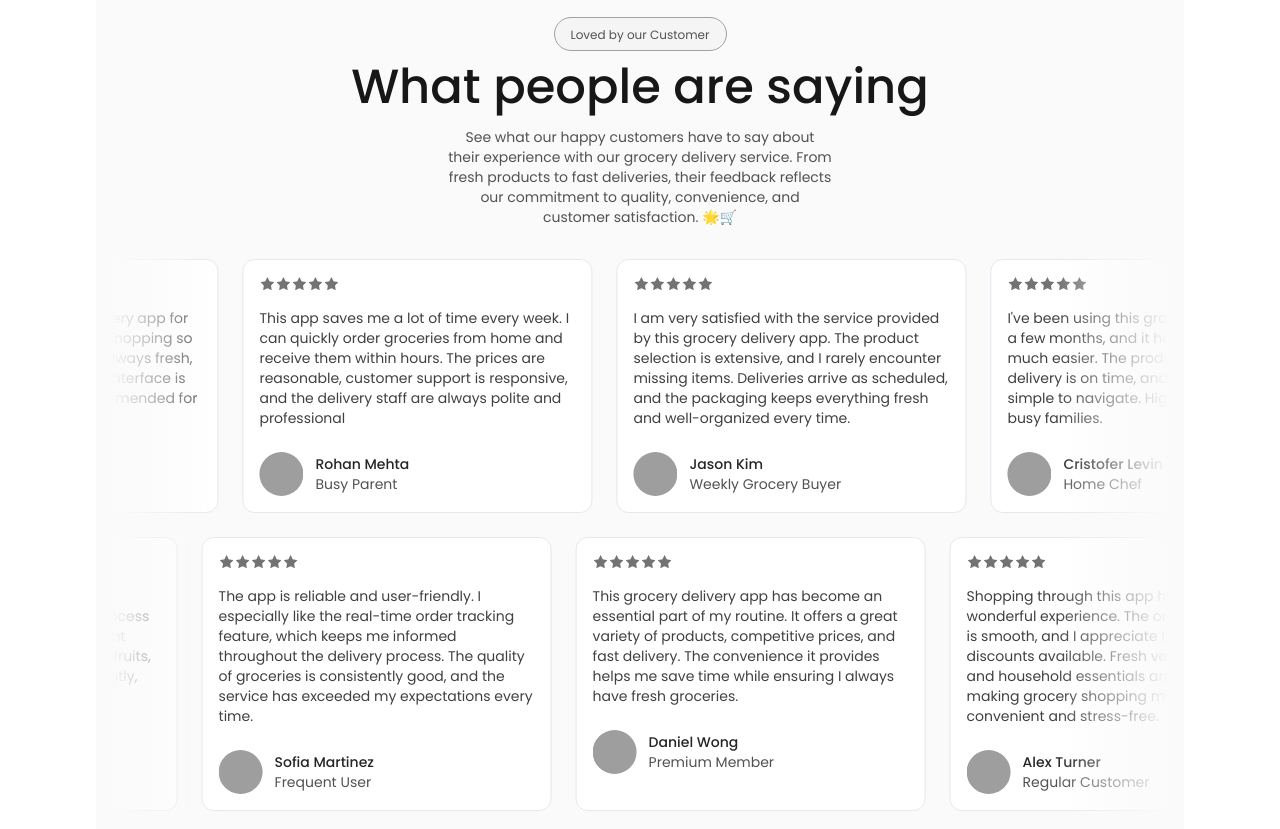
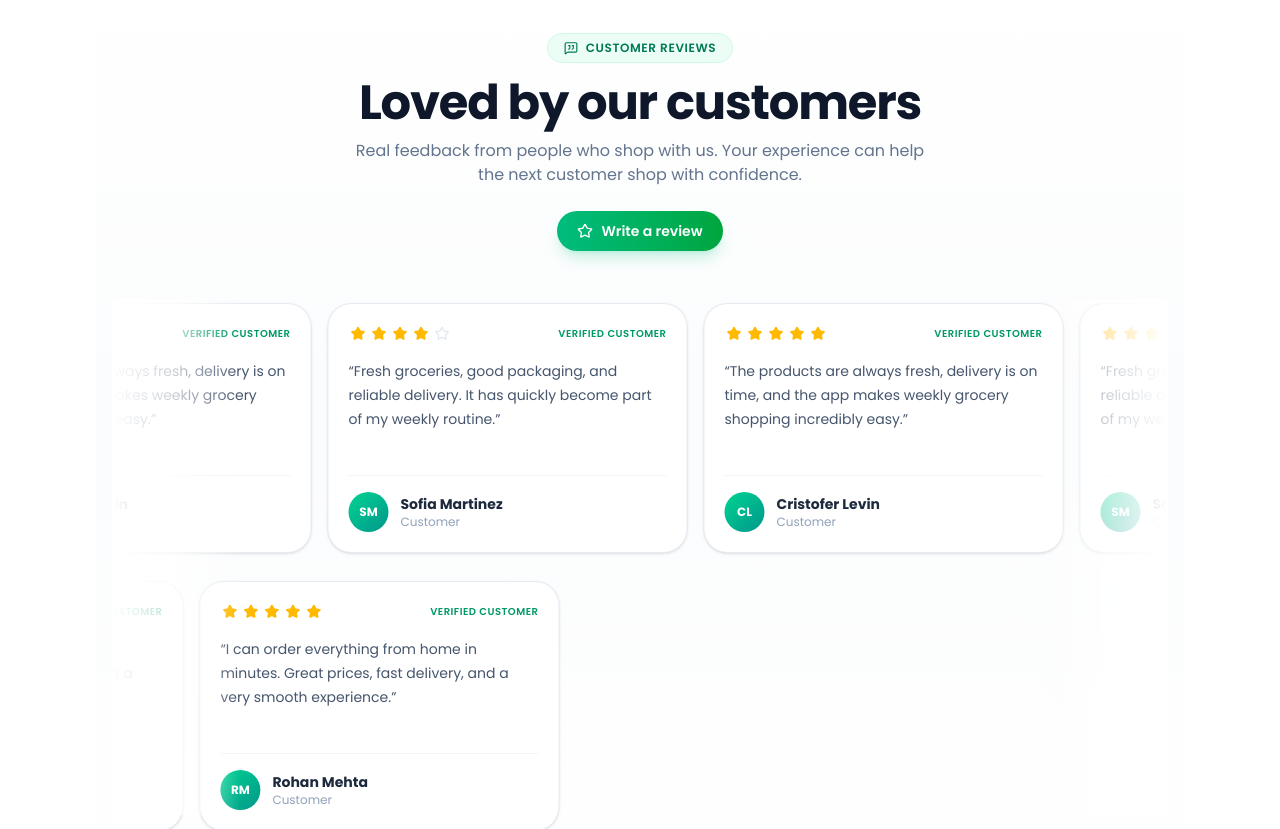
Before and after one commit to duttasirius/ggrocery, a React (Vite) app in the folder client/: page / in a window 1280 px wide. Shown: the part 1720-2549 px from the top of the page. Built offline with nearby package versions, Linux system fonts and the light colour scheme; no server answers; grey boxes are pictures that could not be loaded.

Commit message:
Make customer testimonials dynamic with review submission

```diff
--- a/client/src/components/Testimonial.jsx
+++ b/client/src/components/Testimonial.jsx
@@ -1,168 +1,288 @@
-const Testimonial = () => {
-  const testimonials = [
+import { useEffect, useMemo, useState } from "react";
+import { Check, LoaderCircle, MessageSquareQuote, Pencil, Send, Star, Trash2, X } from "lucide-react";
+import { useAppContext } from "../context/AppContext";
+
+const fallbackReviews = [
   {
-      text: "I've been using this grocery delivery app for a few months, and it has made shopping so much easier. The products are always fresh, delivery is on time, and the app interface is simple to navigate. Highly recommended for busy families.",
+    _id: "demo-1",
     name: "Cristofer Levin",
-      role: "Home Chef",
-      image:
-        "https://images.unsplash.com/photo-1633332755192-727a05c4013d?q=80&w=200",
+    rating: 5,
+    text: "The products are always fresh, delivery is on time, and the app makes weekly grocery shopping incredibly easy.",
   },
   {
-      text: "This app saves me a lot of time every week. I can quickly order groceries from home and receive them within hours. The prices are reasonable, customer support is responsive, and the delivery staff are always polite and professional",
+    _id: "demo-2",
     name: "Rohan Mehta",
-      role: "Busy Parent",
-      image:
-        "https://images.unsplash.com/photo-1535713875002-d1d0cf377fde?q=80&w=200",
+    rating: 5,
+    text: "I can order everything from home in minutes. Great prices, fast delivery, and a very smooth experience.",
   },
   {
-      text: "I am very satisfied with the service provided by this grocery delivery app. The product selection is extensive, and I rarely encounter missing items. Deliveries arrive as scheduled, and the packaging keeps everything fresh and well-organized every time.",
-      name: "Jason Kim",
-      role: "Weekly Grocery Buyer",
-      image:
-        "https://images.unsplash.com/photo-1527980965255-d3b416303d12?w=200&auto=format&fit=crop&q=60",
-    },
-    {
-      text: "Shopping through this app has been a wonderful experience. The ordering process is smooth, and I appreciate the frequent discounts available. Fresh vegetables, fruits, and household essentials arrive promptly, making grocery shopping much more convenient and stress-free.",
-      name: "Alex Turner",
-      role: "Regular Customer",
-      image:
-        "https://images.unsplash.com/photo-1522075469751-3a6694fb2f61?w=200&auto=format&fit=crop&q=60",
-    },
-    {
-      text: "The app is reliable and user-friendly. I especially like the real-time order tracking feature, which keeps me informed throughout the delivery process. The quality of groceries is consistently good, and the service has exceeded my expectations every time.",
+    _id: "demo-3",
     name: "Sofia Martinez",
-      role: "Frequent User",
-      image:
-        "https://images.unsplash.com/photo-1438761681033-6461ffad8d80?q=80&w=100&h=100&auto=format&fit=crop",
-    },
-    {
-      text: "This grocery delivery app has become an essential part of my routine. It offers a great variety of products, competitive prices, and fast delivery. The convenience it provides helps me save time while ensuring I always have fresh groceries.",
-      name: "Daniel Wong",
-      role: "Premium Member",
-      image:
-        "https://raw.githubusercontent.com/prebuiltui/prebuiltui/main/assets/userImage/userImage1.png",
+    rating: 4,
+    text: "Fresh groceries, good packaging, and reliable delivery. It has quickly become part of my weekly routine.",
   },
 ];
 
-  const rows = [
-    { start: 0, end: 3, className: "animate-scroll" },
-    { start: 3, end: 6, className: "animate-scroll-reverse" },
-  ];
+const getInitials = (name = "Customer") =>
+  name
+    .split(" ")
+    .filter(Boolean)
+    .slice(0, 2)
+    .map((part) => part[0]?.toUpperCase())
+    .join("");
 
-  const renderCard = (testimonial, index) => (
-    <div
-      key={index}
-      className="bg-white border border-slate-200 hover:border-slate-300 rounded-xl p-4 shrink-0 w-[350px] max-sm:mx-10"
+const StarRating = ({ rating, interactive = false, onChange }) => (
+  <div className="flex items-center gap-0.5" aria-label={`${rating} out of 5 stars`}>
+    {[1, 2, 3, 4, 5].map((star) => (
+      <button
+        key={star}
+        type={interactive ? "button" : undefined}
+        onClick={() => interactive && onChange(star)}
+        className={interactive ? "rounded-md p-0.5 transition hover:scale-110 focus:outline-none focus:ring-2 focus:ring-emerald-200" : "p-0.5"}
+        aria-label={interactive ? `Rate ${star} stars` : undefined}
       >
-      <div className="flex mb-4">
-        {Array(5)
-          .fill(0)
-          .map((_, i) => (
-            <svg
-              key={i}
-              xmlns="http://www.w3.org/2000/svg"
-              width="16"
-              height="16"
-              viewBox="0 0 24 24"
-              fill="none"
-              stroke="currentColor"
-              strokeWidth="2"
-              strokeLinecap="round"
-              strokeLinejoin="round"
-              className="lucide lucide-star text-transparent fill-[#737373]"
-              aria-hidden="true"
-            >
-              <path d="M11.525 2.295a.53.53 0 0 1 .95 0l2.31 4.679a2.123 2.123 0 0 0 1.595 1.16l5.166.756a.53.53 0 0 1 .294.904l-3.736 3.638a2.123 2.123 0 0 0-.611 1.878l.882 5.14a.53.53 0 0 1-.771.56l-4.618-2.428a2.122 2.122 0 0 0-1.973 0L6.396 21.01a.53.53 0 0 1-.77-.56l.881-5.139a2.122 2.122 0 0 0-.611-1.879L2.16 9.795a.53.53 0 0 1 .294-.906l5.165-.755a2.122 2.122 0 0 0 1.597-1.16z"></path>
-            </svg>
+        <Star size={interactive ? 24 : 15} className={star <= rating ? "fill-amber-400 text-amber-400" : "text-slate-200"} />
+      </button>
     ))}
   </div>
-      <p className="text-neutral-700 text-sm mb-6">{testimonial.text}</p>
-      <div className="flex items-center gap-3">
-        <img
-          src={testimonial.image}
-          alt={testimonial.name}
-          className="w-11 h-11 rounded-full object-cover"
+);
+
+const Testimonial = () => {
+  const { axios, user, setShowUserLogin } = useAppContext();
+  const [reviews, setReviews] = useState([]);
+  const [loading, setLoading] = useState(true);
+  const [submitting, setSubmitting] = useState(false);
+  const [showForm, setShowForm] = useState(false);
+  const [editing, setEditing] = useState(false);
+  const [rating, setRating] = useState(5);
+  const [text, setText] = useState("");
+  const [error, setError] = useState("");
+  const [notice, setNotice] = useState("");
+
+  const fetchReviews = async () => {
+    try {
+      const { data } = await axios.get("/api/reviews");
+      if (data.success) setReviews(data.reviews || []);
+    } catch (requestError) {
+      console.log("FETCH REVIEWS ERROR:", requestError);
+    } finally {
+      setLoading(false);
+    }
+  };
+
+  useEffect(() => {
+    fetchReviews();
+  }, []);
+
+  const myReview = useMemo(
+    () => reviews.find((review) => review.user === user?._id || review.user?._id === user?._id),
+    [reviews, user],
+  );
+
+  const openReviewForm = () => {
+    setError("");
+    setNotice("");
+
+    if (!user) {
+      setShowUserLogin(true);
+      return;
+    }
+
+    if (myReview) {
+      setRating(myReview.rating);
+      setText(myReview.text);
+      setEditing(true);
+    } else {
+      setRating(5);
+      setText("");
+      setEditing(false);
+    }
+
+    setShowForm(true);
+  };
+
+  const submitReview = async (event) => {
+    event.preventDefault();
+    setError("");
+    setNotice("");
+
+    if (text.trim().length < 8) {
+      setError("Please write at least 8 characters.");
+      return;
+    }
+
+    setSubmitting(true);
+    try {
+      const endpoint = "/api/reviews";
+      const { data } = editing
+        ? await axios.put(endpoint, { rating, text: text.trim() })
+        : await axios.post(endpoint, { rating, text: text.trim() });
+
+      if (!data.success) {
+        setError(data.message || "Could not save your review.");
+        return;
+      }
+
+      setNotice(editing ? "Your review was updated." : "Thanks for sharing your experience! 🎉");
+      setReviews((current) => {
+        const next = editing
+          ? current.map((review) => (review._id === data.review._id ? data.review : review))
+          : [data.review, ...current];
+        return next;
+      });
+      setShowForm(false);
+    } catch (requestError) {
+      if (requestError?.response?.status === 401 || requestError?.response?.status === 403) {
+        setShowUserLogin(true);
+      } else {
+        setError(requestError?.response?.data?.message || "Could not save your review. Please try again.");
+      }
+    } finally {
+      setSubmitting(false);
+    }
+  };
+
+  const deleteReview = async () => {
+    if (!window.confirm("Delete your review?")) return;
+
+    try {
+      const { data } = await axios.delete("/api/reviews");
+      if (data.success) {
+        setReviews((current) => current.filter((review) => review._id !== myReview?._id));
+        setNotice("Your review was deleted.");
+      }
+    } catch (requestError) {
+      setError(requestError?.response?.data?.message || "Could not delete your review.");
+    }
+  };
+
+  const displayReviews = reviews.length > 0 ? reviews : fallbackReviews;
+  const duplicatedReviews = [...displayReviews, ...displayReviews];
+
+  return (
+    <section className="overflow-hidden bg-gradient-to-b from-white via-slate-50/60 to-white px-4 py-16 md:py-20">
+      <style>{`
+        @keyframes testimonialScroll { from { transform: translateX(0); } to { transform: translateX(-50%); } }
+        @keyframes testimonialScrollReverse { from { transform: translateX(-50%); } to { transform: translateX(0); } }
+        .testimonial-track { animation: testimonialScroll 32s linear infinite; width: max-content; }
+        .testimonial-track.reverse { animation-name: testimonialScrollReverse; }
+        .testimonial-track:hover { animation-play-state: paused; }
+        @media (prefers-reduced-motion: reduce) { .testimonial-track { animation: none; } }
+      `}</style>
+
+      <div className="mx-auto max-w-7xl">
+        <div className="mx-auto mb-10 max-w-2xl text-center md:mb-12">
+          <span className="inline-flex items-center gap-2 rounded-full border border-emerald-100 bg-emerald-50 px-4 py-1.5 text-xs font-semibold uppercase tracking-wider text-emerald-700">
+            <MessageSquareQuote size={14} /> Customer reviews
+          </span>
+          <h2 className="mt-4 text-3xl font-bold tracking-tight text-slate-900 sm:text-4xl md:text-5xl">
+            Loved by our customers
+          </h2>
+          <p className="mx-auto mt-3 max-w-xl text-sm leading-6 text-slate-500 sm:text-base">
+            Real feedback from people who shop with us. Your experience can help the next customer shop with confidence.
+          </p>
+
+          <button
+            type="button"
+            onClick={openReviewForm}
+            className="mt-6 inline-flex items-center gap-2 rounded-full bg-gradient-to-r from-emerald-500 to-green-600 px-5 py-2.5 text-sm font-semibold text-white shadow-lg shadow-emerald-500/20 transition hover:-translate-y-0.5 hover:shadow-xl"
+          >
+            {myReview ? <Pencil size={16} /> : <Star size={16} />}
+            {myReview ? "Edit your review" : "Write a review"}
+          </button>
+
+          {notice && <p className="mt-3 text-sm font-medium text-emerald-600">{notice}</p>}
+        </div>
+
+        {showForm && (
+          <div className="mx-auto mb-10 max-w-xl rounded-3xl border border-slate-200 bg-white p-5 shadow-[0_20px_60px_-25px_rgba(15,23,42,0.3)] sm:p-6">
+            <div className="flex items-start justify-between gap-4">
+              <div>
+                <h3 className="text-lg font-bold text-slate-900">{editing ? "Update your review" : "Share your experience"}</h3>
+                <p className="mt-1 text-xs text-slate-500">Signed in as {user?.name || "customer"}</p>
+              </div>
+              <button type="button" onClick={() => setShowForm(false)} className="rounded-full p-2 text-slate-400 hover:bg-slate-100 hover:text-slate-700" aria-label="Close review form">
+                <X size={18} />
+              </button>
+            </div>
+
+            <form onSubmit={submitReview} className="mt-5">
+              <label className="text-sm font-semibold text-slate-700">Your rating</label>
+              <div className="mt-2 flex items-center gap-2">
+                <StarRating rating={rating} interactive onChange={setRating} />
+                <span className="text-sm font-semibold text-slate-500">{rating}/5</span>
+              </div>
+
+              <label htmlFor="customer-review" className="mt-5 block text-sm font-semibold text-slate-700">Your review</label>
+              <textarea
+                id="customer-review"
+                value={text}
+                onChange={(event) => setText(event.target.value)}
+                maxLength={500}
+                rows={4}
+                placeholder="Tell us what you liked about your shopping experience…"
+                className="mt-2 w-full resize-none rounded-2xl border border-slate-200 bg-slate-50 px-4 py-3 text-sm text-slate-800 outline-none transition focus:border-emerald-400 focus:bg-white focus:ring-4 focus:ring-emerald-50"
               />
-        <div>
-          <p className="font-medium text-neutral-800 text-sm">
-            {testimonial.name}
-          </p>
-          <p className="text-neutral-600 text-sm">{testimonial.role}</p>
+              <div className="mt-1 flex justify-between text-[11px] text-slate-400"><span>{error}</span><span>{text.length}/500</span></div>
+
+              <div className="mt-4 flex flex-wrap items-center gap-2">
+                <button disabled={submitting} type="submit" className="inline-flex items-center gap-2 rounded-xl bg-slate-900 px-4 py-2.5 text-sm font-semibold text-white transition hover:bg-slate-800 disabled:opacity-50">
+                  {submitting ? <LoaderCircle size={16} className="animate-spin" /> : <Send size={16} />}
+                  {editing ? "Update review" : "Publish review"}
+                </button>
+                {editing && (
+                  <button type="button" onClick={deleteReview} className="inline-flex items-center gap-2 rounded-xl px-4 py-2.5 text-sm font-semibold text-red-500 transition hover:bg-red-50">
+                    <Trash2 size={16} /> Delete
+                  </button>
+                )}
               </div>
+            </form>
+          </div>
+        )}
+
+        {loading ? (
+          <div className="flex justify-center py-10 text-emerald-600"><LoaderCircle className="animate-spin" /></div>
+        ) : (
+          <div className="relative space-y-5">
+            <div className="pointer-events-none absolute inset-y-0 left-0 z-10 w-16 bg-gradient-to-r from-white via-white/70 to-transparent md:w-32" />
+            <div className="pointer-events-none absolute inset-y-0 right-0 z-10 w-16 bg-gradient-to-l from-white via-white/70 to-transparent md:w-32" />
+
+            {[0, 1].map((row) => {
+              const rowReviews = displayReviews.filter((_, index) => index % 2 === row);
+              const rowItems = rowReviews.length ? rowReviews : displayReviews;
+              const items = [...rowItems, ...rowItems];
+
+              return (
+                <div key={row} className="overflow-hidden py-1">
+                  <div className={`testimonial-track flex gap-4 ${row === 1 ? "reverse" : ""}`}>
+                    {items.map((review, index) => (
+                      <article key={`${review._id}-${index}`} className="w-[300px] shrink-0 rounded-3xl border border-slate-200/80 bg-white p-5 shadow-sm transition hover:-translate-y-1 hover:shadow-xl sm:w-[360px]">
+                        <div className="flex items-center justify-between gap-3">
+                          <StarRating rating={review.rating} />
+                          <span className="text-[10px] font-semibold uppercase tracking-wider text-emerald-600">Verified customer</span>
+                        </div>
+                        <p className="mt-4 min-h-[96px] text-sm leading-6 text-slate-600">“{review.text}”</p>
+                        <div className="mt-5 flex items-center gap-3 border-t border-slate-100 pt-4">
+                          <div className="flex h-10 w-10 shrink-0 items-center justify-center rounded-full bg-gradient-to-br from-emerald-400 to-teal-600 text-xs font-bold text-white">
+                            {getInitials(review.name)}
+                          </div>
+                          <div className="min-w-0">
+                            <p className="truncate text-sm font-bold text-slate-800">{review.name}</p>
+                            <p className="text-xs text-slate-400">Customer</p>
+                          </div>
+                          {review.user && <Check size={15} className="ml-auto text-emerald-500" aria-label="Verified account" />}
+                        </div>
+                      </article>
+                    ))}
                   </div>
                 </div>
               );
-
-  return (
-    <>
-      <style>
-        {`
-                    @import url('https://fonts.googleapis.com/css2?family=Geist:wght@100..900&display=swap');
-                    *{
-                        font-family: "Geist", sans-serif;
-                    }
-
-                    @keyframes scroll {
-                        0% {
-                            transform: translateX(0);
-                        }
-                        100% {
-                            transform: translateX(-50%);
-                        }
-                    }
-                    @keyframes scrollReverse {
-                        0% {
-                            transform: translateX(-50%);
-                        }
-                        100% {
-                            transform: translateX(0);
-                        }
-                    }
-                    .animate-scroll {
-                        animation: scroll 15s linear infinite;
-                    }
-                    .animate-scroll-reverse {
-                        animation: scrollReverse 15s linear infinite;
-                    }
-                `}
-      </style>
-      <section className="bg-[#FAFAFA] py-16 px-4">
-        <div className="max-w-6xl mx-auto">
-          <div className="text-center mb-8">
-            <div className="inline-block bg-neutral-100 border border-neutral-400 rounded-full px-4 py-1 mb-3">
-              <span className="text-xs text-neutral-600">
-                Loved by our Customer
-              </span>
+            })}
           </div>
-            <h2 className="text-4xl md:text-5xl font-medium text-neutral-900 mb-4">
-              What people are saying
-            </h2>
-            <p className="text-neutral-600 text-sm max-w-96 mx-auto">
-              See what our happy customers have to say about their experience
-              with our grocery delivery service. From fresh products to fast
-              deliveries, their feedback reflects our commitment to quality,
-              convenience, and customer satisfaction. 🌟🛒
-            </p>
-          </div>
-
-          <div className="space-y-6">
-            {rows.map((row, rowIndex) => (
-              <div key={rowIndex} className="relative overflow-hidden">
-                <div className="absolute left-0 top-0 bottom-0 w-28 bg-linear-to-r from-[#FAFAFA] to-transparent z-10 pointer-events-none"></div>
-                <div className="absolute right-0 top-0 bottom-0 w-28 bg-linear-to-l from-[#FAFAFA] to-transparent z-10 pointer-events-none"></div>
-
-                <div className={`flex gap-6 ${row.className}`}>
-                  {[
-                    ...testimonials.slice(row.start, row.end),
-                    ...testimonials.slice(row.start, row.end),
-                  ].map((testimonial, index) => renderCard(testimonial, index))}
-                </div>
-              </div>
-            ))}
-          </div>
+        )}
       </div>
     </section>
-    </>
   );
 };
+
 export default Testimonial;
```
Lines whose indentation alone changed are shown as unchanged.
